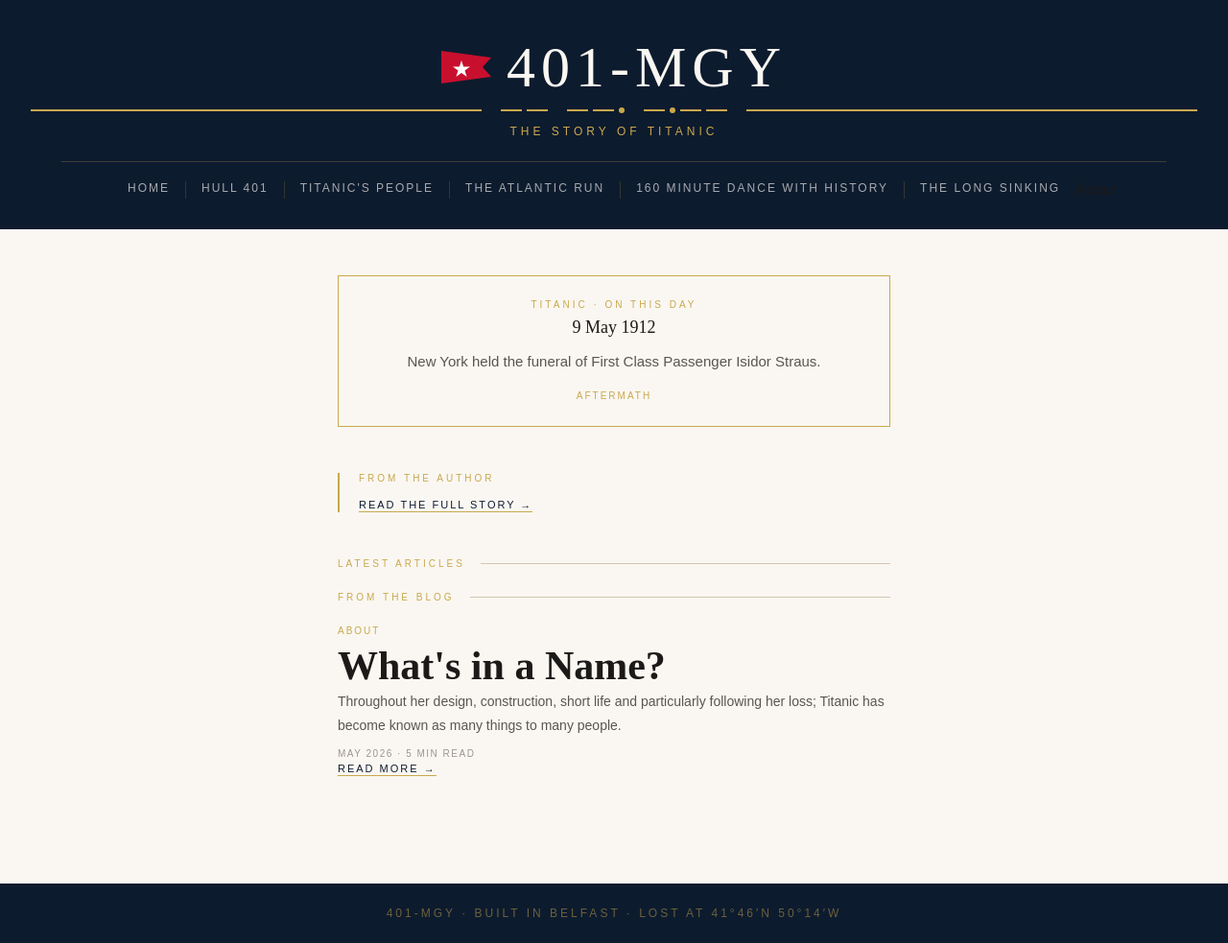
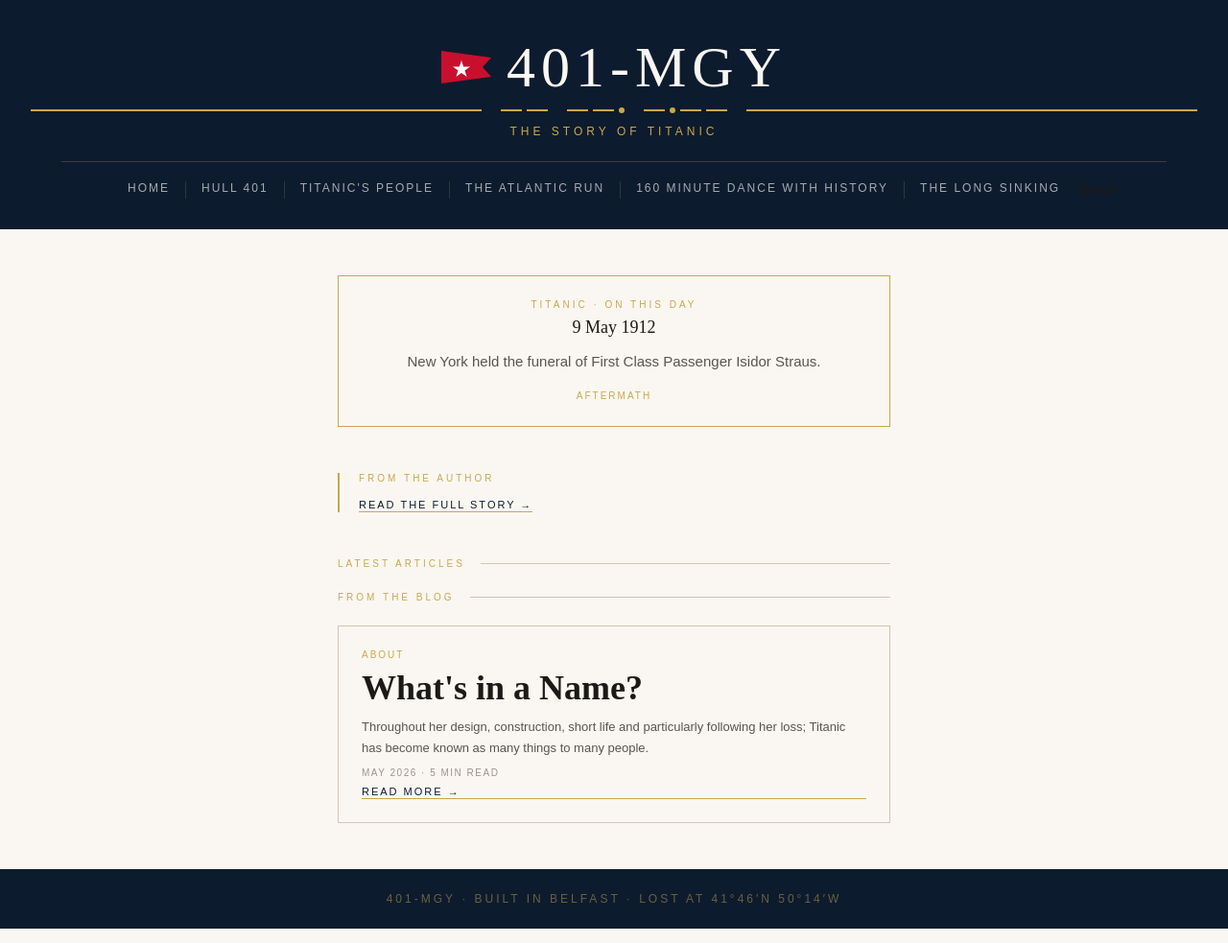
Before and after one commit to rodney1710/401MGY, a Jekyll site: the page built from index.md, in a window 1280 px wide. Shown: the whole page at 96% size. Built offline with Jekyll 4.4.1, drawn with Linux system fonts in a browser that asks for light colours; a style sheet for code colours, icons or effects is not loaded.

Commit message:
Update style.scss

```diff
--- a/assets/css/style.scss
+++ b/assets/css/style.scss
@@ -157,12 +157,19 @@ body {
 }
 
 /* ARTICLES */
-.post-list .post-item {
-  padding-bottom: 2rem;
-  margin-bottom: 2rem;
-  border-bottom: 0.5px solid $border;
+.post-grid {
+  display: grid;
+  grid-template-columns: 1fr 1fr;
+  gap: 2rem;
+  margin-bottom: 3rem;
+}
 
-  &:last-child { border-bottom: none; }
+.post-item {
+  padding: 1.5rem;
+  border: 0.5px solid $border;
+  display: flex;
+  flex-direction: column;
+  gap: 0.5rem;
 }
 
 .post-series {
@@ -170,16 +177,14 @@ body {
   letter-spacing: 2px;
   text-transform: uppercase;
   color: $gold;
-  margin-bottom: 0.4rem;
   font-weight: 400;
 }
 
 .post-title {
   font-family: 'Cormorant', serif;
-  font-size: 28px;
+  font-size: 24px;
   font-weight: 400;
   line-height: 1.2;
-  margin-bottom: 0.65rem;
   color: $dark;
   text-decoration: none;
 
@@ -187,11 +192,11 @@ body {
 }
 
 .post-excerpt {
-  font-size: 14px;
+  font-size: 13px;
   line-height: 1.75;
   color: $muted;
-  margin-bottom: 0.75rem;
   font-weight: 300;
+  flex: 1;
 }
 
 .post-meta {
```
